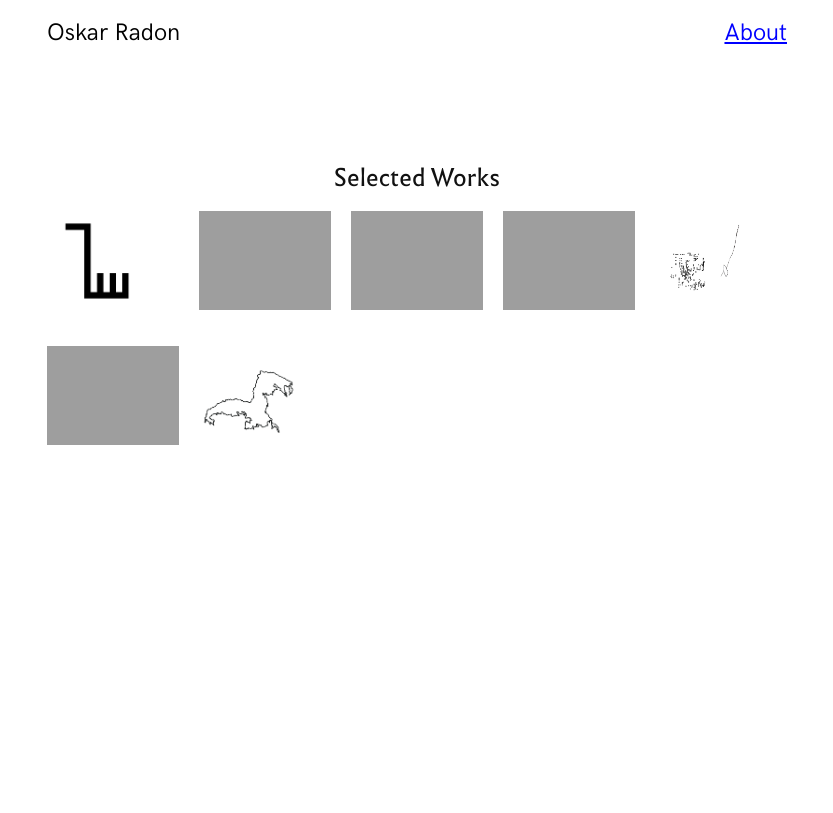
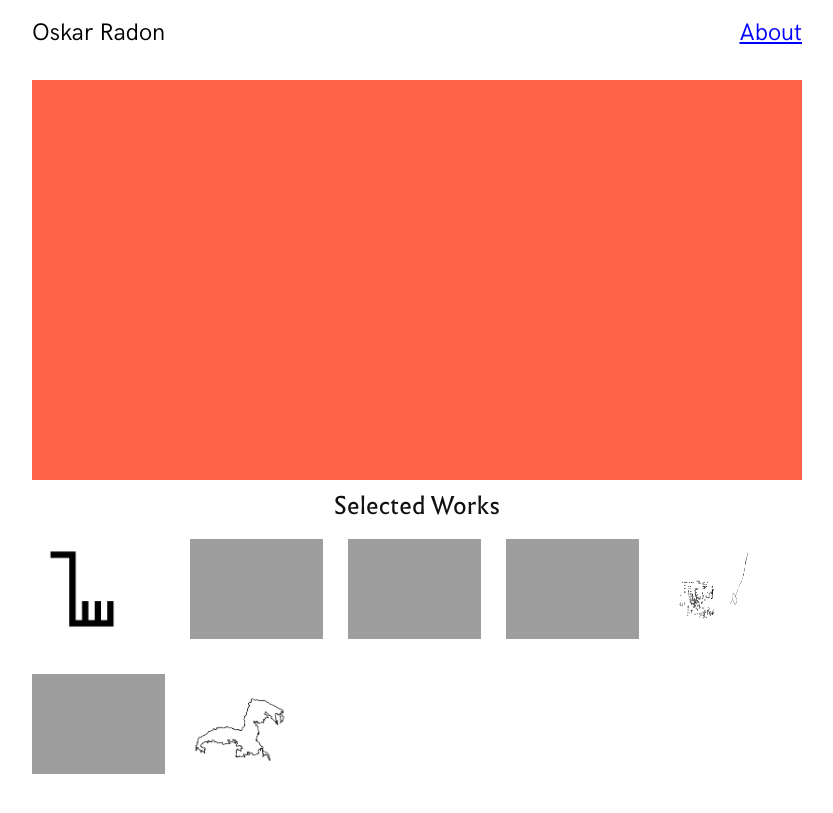
Before and after one commit to oskarradon/oskarradon.github.io-old, a Jekyll site: the page built from index.md, in a window 1280 px wide. Shown: the top 813 px of the page, without its empty margins (223-1056 px from the left). Built offline with Jekyll 4.4.1, drawn with Linux system fonts in a browser that asks for light colours; nearby versions of some CDN libraries.

Commit message:
Add in canvas w/ placeholder also fixed stupid media queries - mobile first bb

```diff
--- a/_layouts/home.html
+++ b/_layouts/home.html
@@ -3,7 +3,7 @@ layout: default
 ---
 
 <div class="home">
-
+  <canvas id="canvas"></canvas>
   {{ content }}
   <h2 id="heading__selected-works">Selected Works</h2>
   <section class="post-grid">
--- a/_sass/partials/_layout.scss
+++ b/_sass/partials/_layout.scss
@@ -28,13 +28,26 @@
  */
 
 
+ /**
+  * Canvas stuff
+  */
+
+#canvas {
+  background-color: tomato;
+  width: 100%;
+  height: 200px;
+  @include media-query($on-laptop) {
+    height: 400px;
+  }
+}
+
 
 /**
  * Page content
  */
 .page-content {
   padding: $spacing-unit 0;
-  padding-top: 160px;
+  padding-top: 80px;
 }
 
 .page-heading {
@@ -75,9 +88,6 @@
 .post-title {
   font-family: "Infini";
   line-height: 1;
-
-  @include media-query($on-laptop) {
-  }
 }
 
 .post-content {
--- a/_sass/theme.scss
+++ b/_sass/theme.scss
@@ -46,7 +46,7 @@ $on-laptop:        800px !default;
 //   }
 // }
 @mixin media-query($device) {
-  @media screen and (max-width: $device) {
+  @media screen and (min-width: $device) {
     @content;
   }
 }
```
